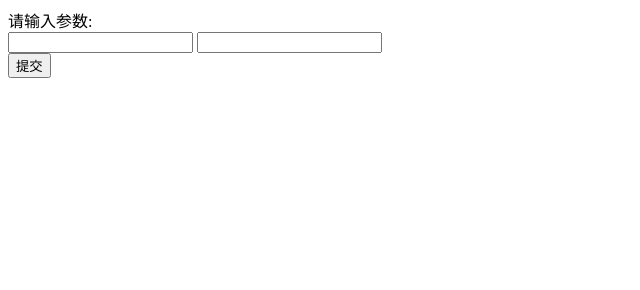
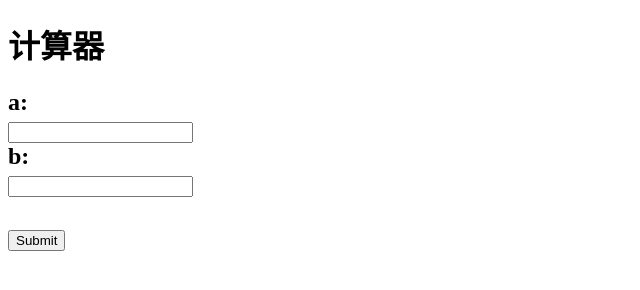
Before and after one commit to hansionz/HttpServer, a plain HTML site: page wwwroot/cgi_code/index.html in a window 1280 px wide. Shown: the whole page, without its empty margins (0-640 px from the left). Drawn offline with Linux system fonts and the light colour scheme.

Commit message:
修改bug

```diff
--- a/wwwroot/cgi_code/index.html
+++ b/wwwroot/cgi_code/index.html
@@ -1,13 +1,18 @@
+<!DOCTYPE html>
+<html>
 <head>
-<meta http-equiv="content-type" content="text/html;charset=utf-8">
-</head>
+   <meta charset="UTF-8">
+  </head>
 <body>
-<form action="/cgi_code/cgi_index">
-  请输入参数:<br>
-  <input type="text" name="a">
-  <input type="text" name="b">
-  <br>
-  <input type="submit" value="提交">
+<h1>计算器<h2>
+<form  method="POST">
+a:<br>
+<input type="text" name="a">
+<br>
+b:<br>
+<input type="text" name="b">
+<br><br>
+<input type="submit">
 </form>
-  </body>
+</body>
 </html>
```
Also changed, not shown: 3 other files.
